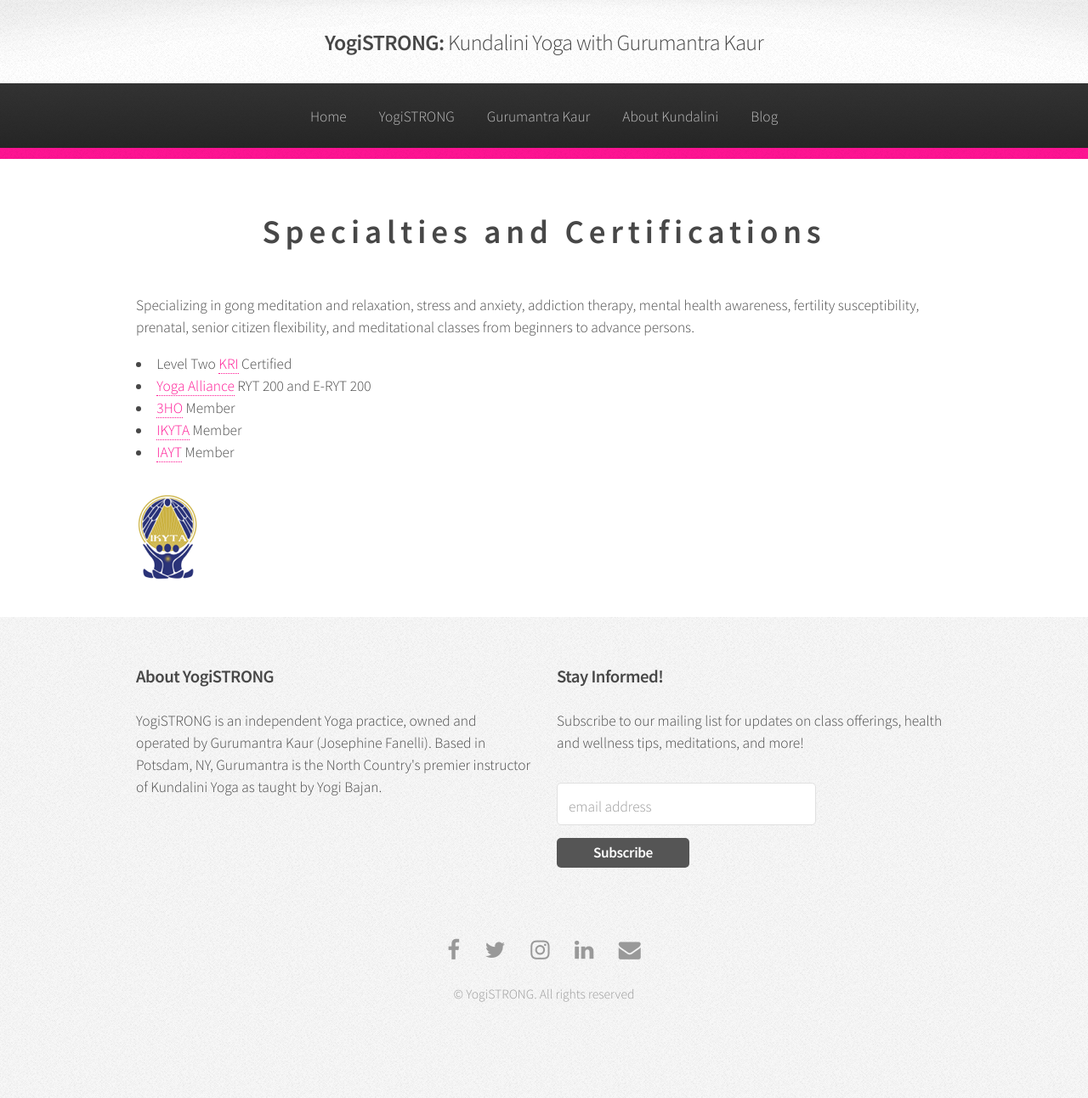
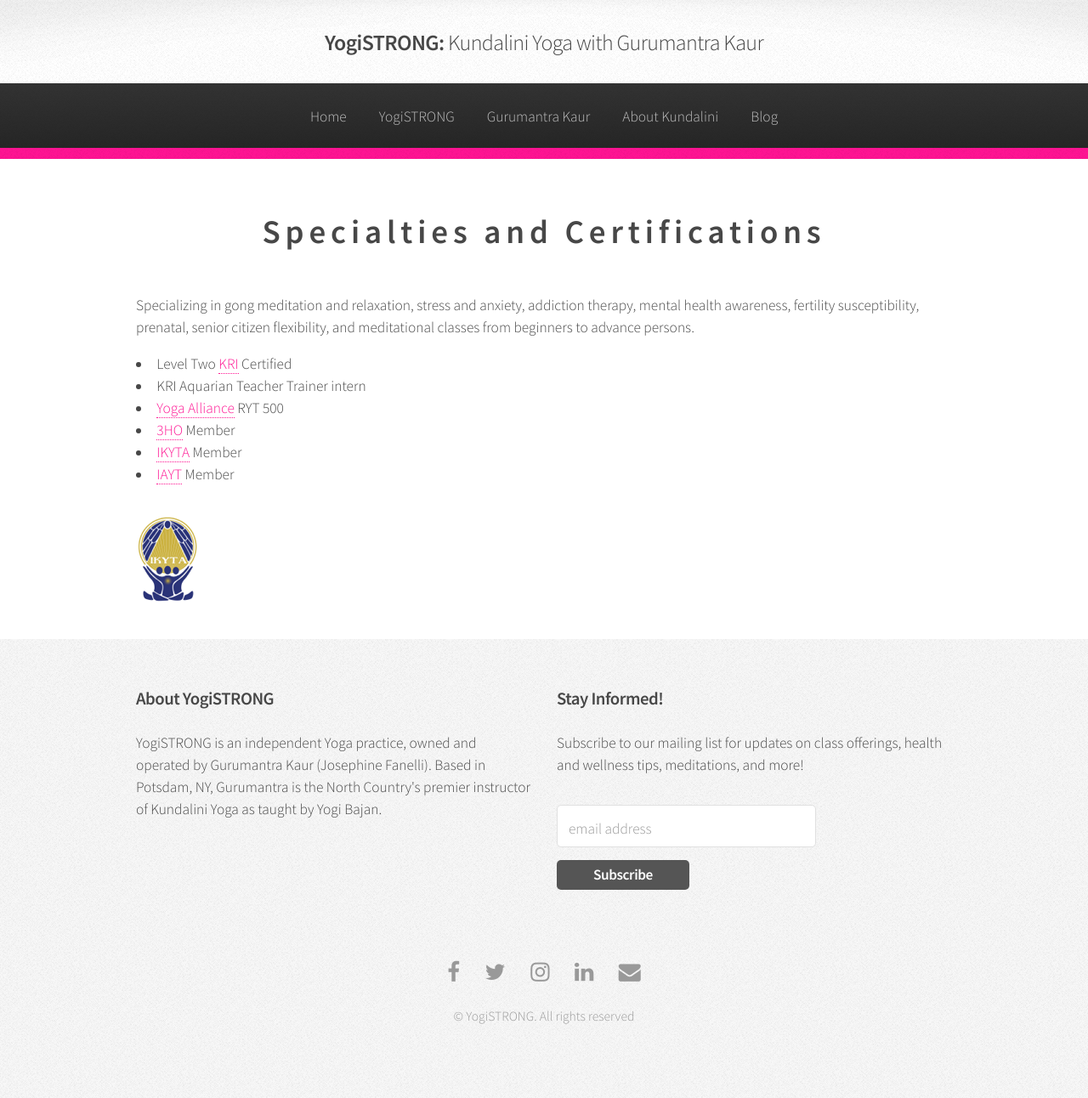
Before and after one commit to zblservices/yogistrong.github.io, a Jekyll site: the page built from gurumantra-kaur/specialties/index.html, in a window 1280 px wide. Shown: the whole page at 85% size. Built offline with Jekyll 4.4.1, drawn with Linux system fonts in a browser that asks for light colours; nearby versions of some CDN libraries; before the commit the page ends 1266 px from its top, so only the background shows below that.

Commit message:
Updated certs

```diff
--- a/gurumantra-kaur/specialties/index.html
+++ b/gurumantra-kaur/specialties/index.html
@@ -10,7 +10,8 @@
 
 <ul>
   <li>Level Two <a href="http://www.kriteachings.org/">KRI</a> Certified</li>
-  <li><a href="http://www.yogaalliance.org/">Yoga Alliance</a> RYT 200 and E-RYT 200</li>
+  <li>KRI Aquarian Teacher Trainer intern</li>
+  <li><a href="http://www.yogaalliance.org/">Yoga Alliance</a> RYT 500</li>
   <li><a title="3HO" href="http://www.3ho.org">3HO</a> Member</li>
   <li><a title="IKYTA" href="https://www.ikyta.org/teachers/gurumantrakaur">IKYTA</a> Member</li>
   <li><a href="http://www.iayt.org/">IAYT</a> Member</li>
```
